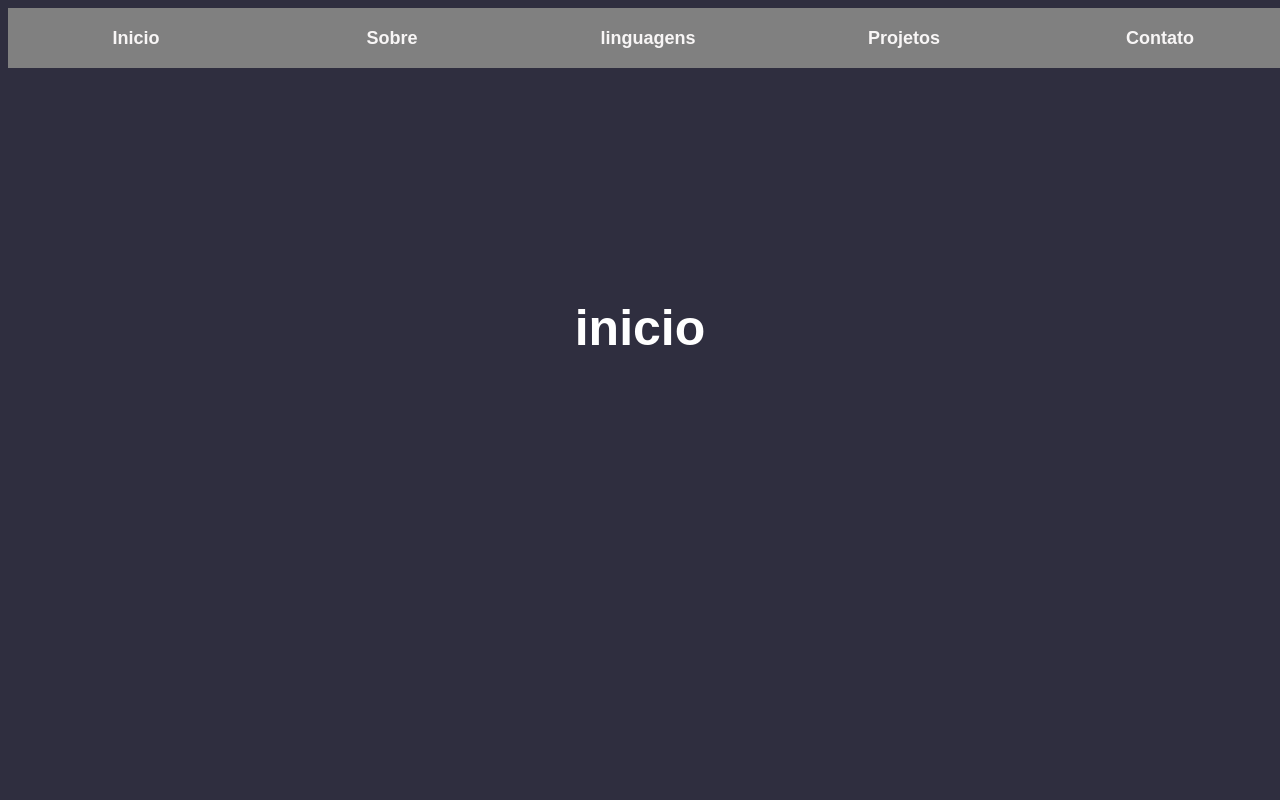
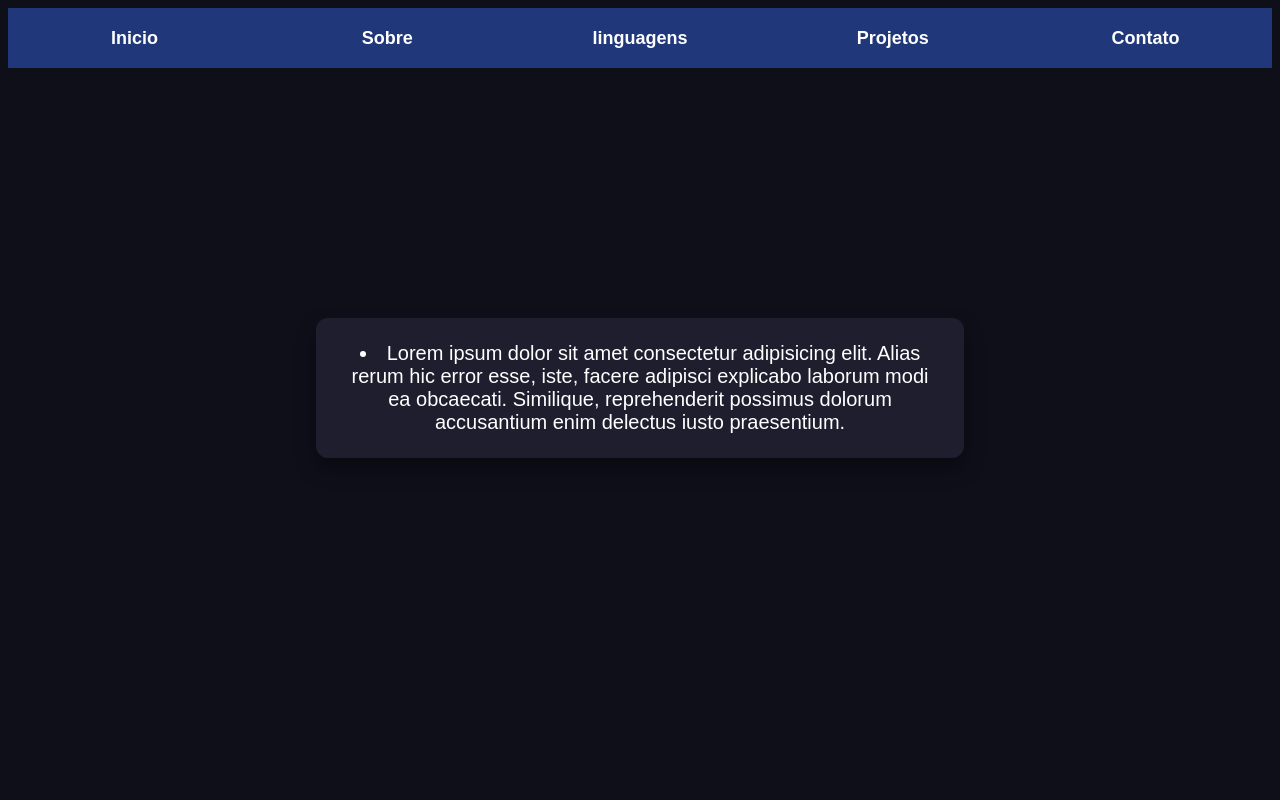
Before and after one commit to alvaromelo26/my-portfolio, a plain HTML site: page index.html in a window 1280 px wide. Shown: the top 800 px of the page. Drawn offline with Linux system fonts and the light colour scheme.

Commit message:
Atualizações V.1.2

```diff
--- a/index.html
+++ b/index.html
@@ -17,11 +17,22 @@
     </main>
 
     <div class="wrapper">
-        <div id="home" class="container">inicio</div>
-        <div id="aboult" class="container">Sobre</div>
-        <div id="languages" class="container">linguagens</div>
-        <div id="Projects" class="container"> Projetos</div>
-        <div id="contact" class="container">Contato</div>
+        <div id="home" class="container">
+            <li>Lorem ipsum dolor sit amet consectetur adipisicing elit. Alias rerum hic error esse, iste, facere adipisci explicabo laborum modi ea obcaecati. Similique, reprehenderit possimus dolorum accusantium enim delectus iusto praesentium.</li>
+        </div>
+
+        <div id="aboult" class="container"><li>Lorem ipsum dolor sit, amet consectetur adipisicing elit. Asperiores animi impedit libero voluptate minus exercitationem magnam. Aliquam delectus et magni enim modi adipisci, porro voluptate quod necessitatibus exercitationem dicta molestias?</li>
+        </div>
+
+        <div id="languages" class="container"> <li>Lorem ipsum dolor sit amet consectetur adipisicing elit. Reprehenderit modi labore odit! Consequatur itaque corrupti nobis quas rerum ratione deserunt similique! Autem et nostrum molestias! Omnis harum necessitatibus perferendis aliquid?</li>
+        </div>
+
+        <div id="Projects" class="container"> <li>Lorem ipsum dolor sit amet consectetur adipisicing elit. Inventore veniam autem deserunt neque, quo adipisci a expedita asperiores eum repellendus quibusdam eos sequi doloribus excepturi, labore, reprehenderit nisi facilis dignissimos.</li>
+        </div>
+
+        <div id="contact" class="container"><li>Lorem ipsum dolor sit amet consectetur adipisicing elit. Fuga, beatae. Eaque dolorum enim molestiae, aut quasi facilis omnis ipsam culpa iste temporibus ratione in officiis saepe qui velit repudiandae fuga?</li>
+        </div>
     </div>
+
 </body>
 </html>
--- a/style.css
+++ b/style.css
@@ -3,8 +3,9 @@ html {
 }
 
 body {
-    background-color: rgb(47, 46, 63);
-    font-family: Arial, Helvetica, sans-serif;
+    background-color: #0f0f1a;
+    font-family: Arial, Helvetica, sans-serif
+
 }
 /*Remover barra de rolagem*/
 body::-webkit-scrollbar{
@@ -12,17 +13,17 @@ body::-webkit-scrollbar{
 }
 
 .main_nav{
-    position: fixed;
+    position: center;
     display: flex;
     width: 100%;
-    background-color: rgb(128, 128, 128);
+    background-color: #20377a;
 
 }
 .main_nav a{
     display: flex;
     align-items: center;
     justify-content: center;
-    color: rgb(248, 246, 246);
+    color: white;
     text-decoration: none;
     text-decoration-color: aliceblue;
     font-size: 18px;
@@ -32,7 +33,7 @@ body::-webkit-scrollbar{
 }
 
 .main_nav a:hover{
-    background-color: rgb(16, 227, 12);
+    background-color: #00ffe1;
 }
 
 .wrapper {
@@ -46,9 +47,26 @@ body::-webkit-scrollbar{
     width: 100%;
     height: 100%;
     justify-content: center;
-    color: white;
+    color: #eaeaea;
     font-weight: bold;
-    font-size: 50px;
+    font-size: 20px;
     align-items: center;
+    text-align: center;
+    text-align: justify;
+    border-radius: 20px;
 
 }
+li {
+     max-width: 600px;
+  margin: 2rem auto;
+  padding: 1.5rem;
+  background-color: #1e1e2f;
+  color: #fff;
+  border-radius: 12px;
+  box-shadow: 0 10px 20px rgba(0, 0, 0, 0.4);
+  text-align: center;
+  font-weight: 500;
+  animation: floatUp 0.6s ease-out;
+
+
+}
```
